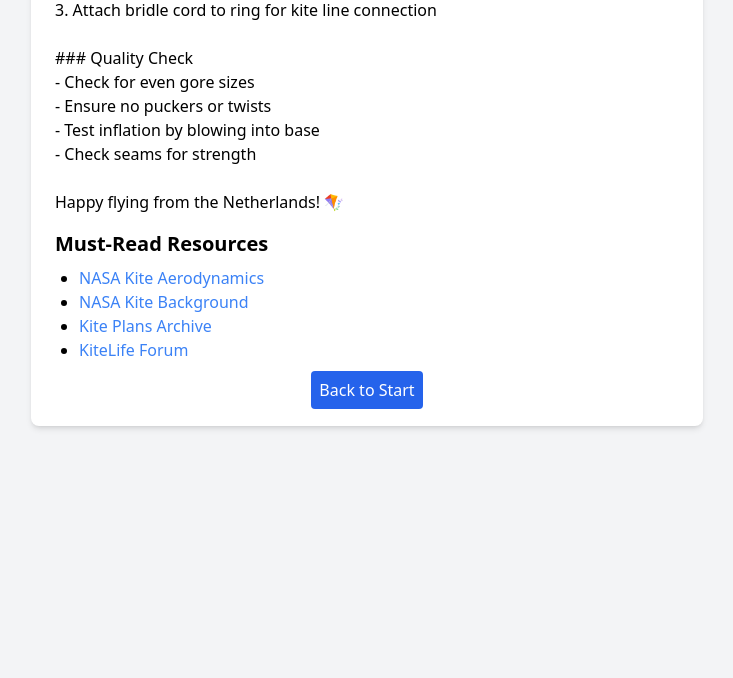
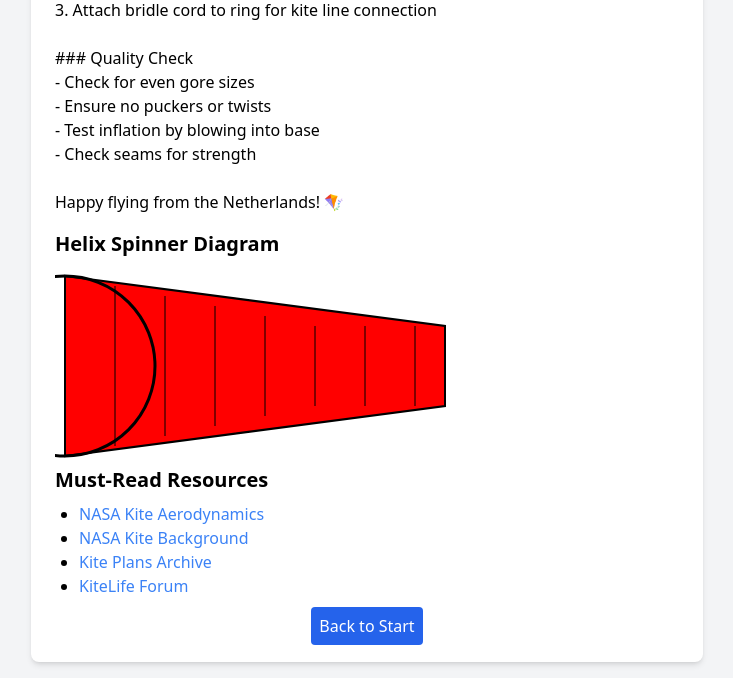
Before and after one commit to edjuh/kite_laundry, a Flask app: page /help in a window 1280 px wide. Shown: the part 1418-2096 px from the top of the page, without its empty margins (273-1006 px from the left). Before the commit the page ends 1847 px from the top, so only its background shows below. Run offline with Flask 3, Linux system fonts and the light colour scheme; some libraries are stand-ins or nearby versions.

Commit message:
Larger spinner SVG, help diagram - October 25, 2025

```diff
--- a/app.py
+++ b/app.py
@@ -223,15 +223,15 @@ def get_svg():
 
 def generate_svg(design_type, dimensions, colors):
     gore = dimensions.get('gore', 8 if design_type == 'spinner' else 6)
-    max_length = dimensions.get('length', 100) * 4  # Increased scale
-    max_width = dimensions.get('width', dimensions.get('entry_diameter', 10)) * 4
-    frame_width = max(max_length * 1.3, 800)  # Larger frame
-    frame_height = max(max_width * 1.3, 800)
+    max_length = dimensions.get('length', 100) * 5  # Larger scale
+    max_width = dimensions.get('width', dimensions.get('entry_diameter', 10)) * 5
+    frame_width = max(max_length * 1.5, 1000)  # Larger frame
+    frame_height = max(max_width * 1.5, 1000)
     dwg = svgwrite.Drawing(size=(f'{frame_width}px', f'{frame_height}px'))
     primary = colors[0] if colors else 'red'
     secondary = colors[1] if len(colors) > 1 else 'black'
     tertiary = colors[2] if len(colors) > 2 else secondary
-    scale = min(600 / max_length, 600 / max_width)  # Larger rendering
+    scale = min(800 / max_length, 800 / max_width)  # Larger rendering
     if design_type == 'tail':
         length = dimensions['length'] * scale
         width = dimensions['width'] * scale
@@ -256,7 +256,7 @@ def generate_svg(design_type, dimensions, colors):
             end_height = entry_dia - (entry_dia * (i + 1) / gore)
             color = colors[i % len(colors)]
             dwg.add(dwg.polygon(points=[(start_x, 10 + (entry_dia - start_height)/2), (end_x, 10 + (entry_dia - end_height)/2), (end_x, 10 + (entry_dia + end_height)/2), (start_x, 10 + (entry_dia + start_height)/2)], fill=color, stroke=secondary))
-        dwg.add(dwg.circle(center=(10, 10 + entry_dia/2), r=entry_dia/2, fill='none', stroke=secondary, stroke_width=4))
+        dwg.add(dwg.circle(center=(10, 10 + entry_dia/2), r=entry_dia/2, fill='none', stroke=secondary, stroke_width=5))
     elif design_type == 'graded_tail':
         length = dimensions['length'] * scale
         width = dimensions['width'] * scale
@@ -373,7 +373,7 @@ def generate_pdf(name, design_type, dimensions, colors, rod, date, unit_label):
             path.close()
             c.drawPath(path, fill=1, stroke=1)
         c.setStrokeColor(secondary)
-        c.circle(x_start, y_start + entry_dia/2, entry_dia/2, fill=0, stroke=1, stroke_width=3)
+        c.circle(x_start, y_start + entry_dia/2, entry_dia/2, fill=0, stroke=1, stroke_width=5)
     elif design_type == 'graded_tail':
         length = dimensions['length'] * scale
         width = dimensions['width'] * scale
--- a/templates/help.html
+++ b/templates/help.html
@@ -19,6 +19,18 @@
             <p class="mb-4"><strong>How it works:</strong> Wind-driven, horizontal, spinning, minimal aerodynamic impact.</p>
             <h2 class="text-xl font-semibold mb-2">Helix Spinner Instructions</h2>
             <p class="mb-4 whitespace-pre-wrap">{{ helix_instructions }}</p>
+            <h2 class="text-xl font-semibold mb-2">Helix Spinner Diagram</h2>
+            <svg width="400" height="200" xmlns="http://www.w3.org/2000/svg">
+                <polygon points="10,10 390,60 390,140 10,190" fill="red" stroke="black" stroke-width="2"/>
+                <circle cx="10" cy="100" r="90" fill="none" stroke="black" stroke-width="3"/>
+                <line x1="60" y1="20" x2="60" y2="180" stroke="black" stroke-width="1"/>
+                <line x1="110" y1="30" x2="110" y2="170" stroke="black" stroke-width="1"/>
+                <line x1="160" y1="40" x2="160" y2="160" stroke="black" stroke-width="1"/>
+                <line x1="210" y1="50" x2="210" y2="150" stroke="black" stroke-width="1"/>
+                <line x1="260" y1="60" x2="260" y2="140" stroke="black" stroke-width="1"/>
+                <line x1="310" y1="60" x2="310" y2="140" stroke="black" stroke-width="1"/>
+                <line x1="360" y1="60" x2="360" y2="140" stroke="black" stroke-width="1"/>
+            </svg>
             <h2 class="text-xl font-semibold mb-2">Must-Read Resources</h2>
             <ul class="list-disc pl-6 mb-4">
                 <li><a href="https://www.grc.nasa.gov/www/k-12/airplane/kite1.html" class="text-blue-500 hover:underline">NASA Kite Aerodynamics</a></li>
```
